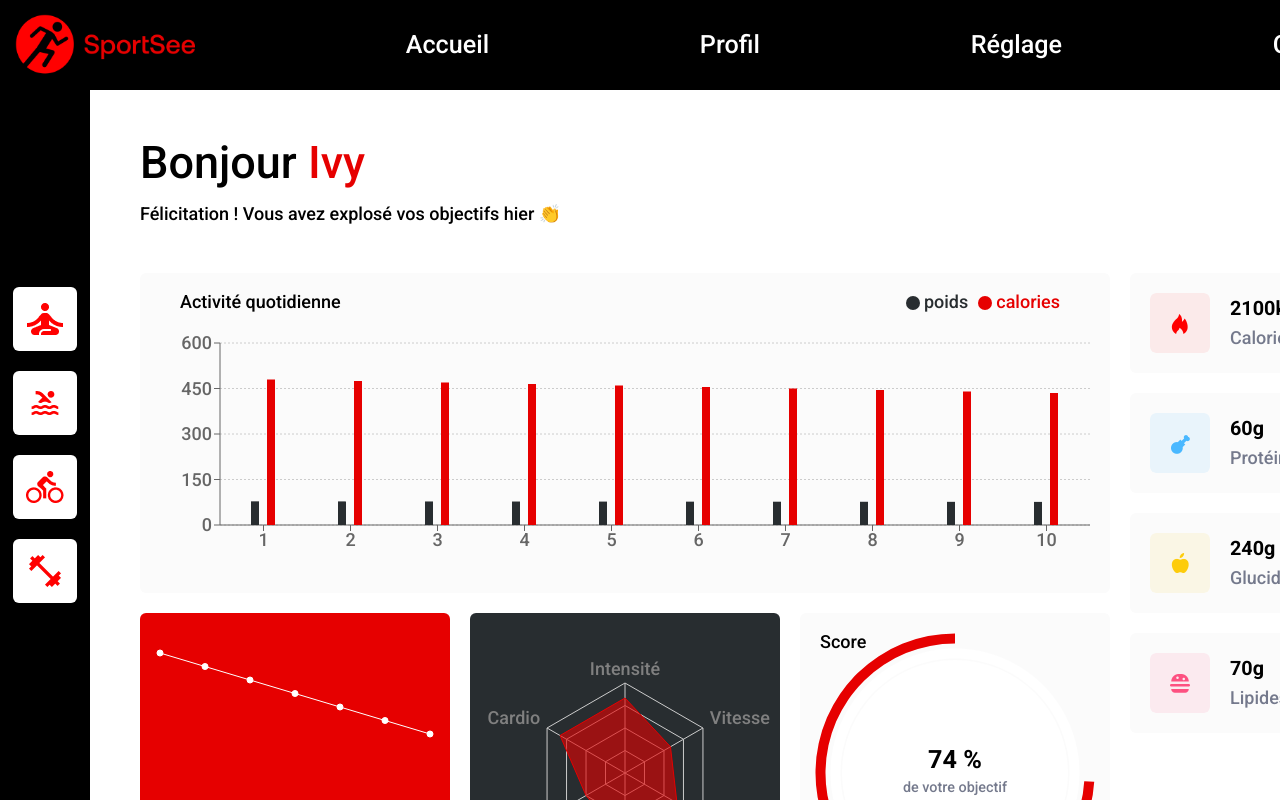
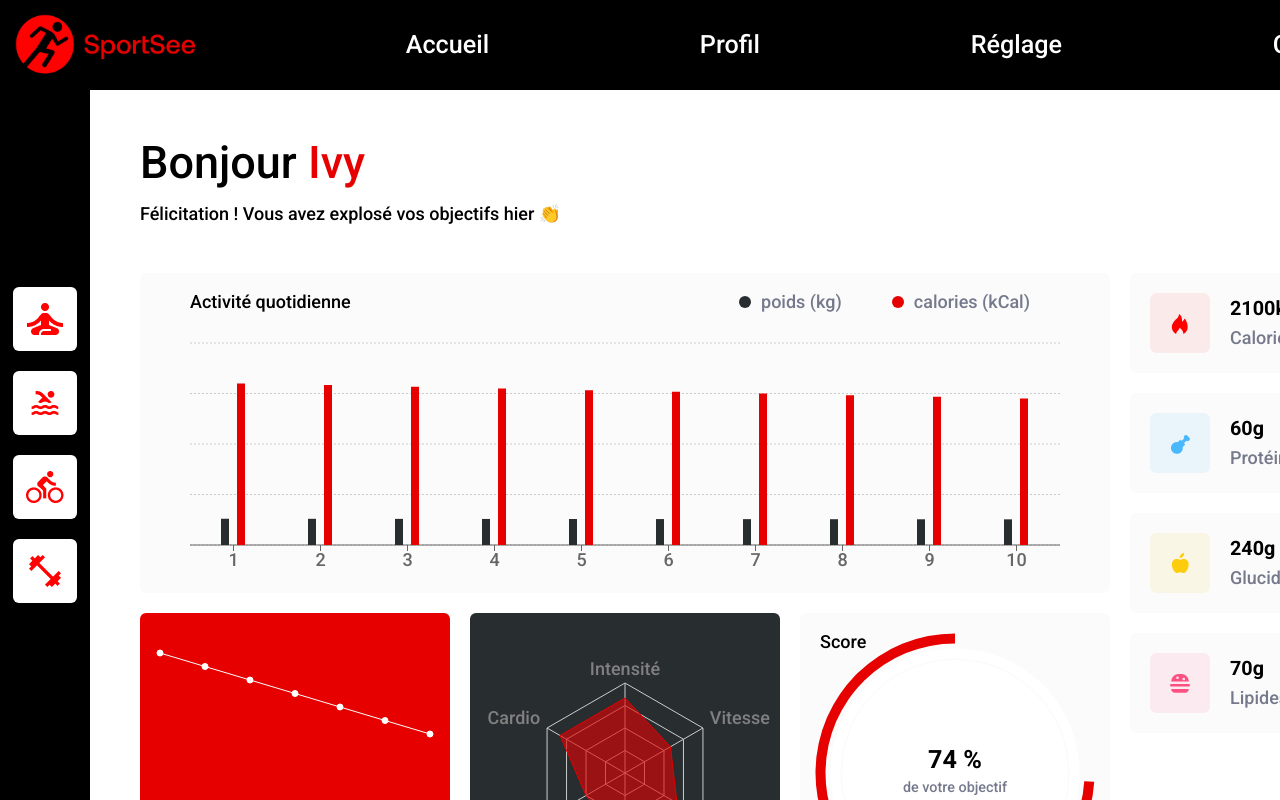
Before and after one commit to sylvain-galoustoff/oc-sportsee, a React (Vite) app: page /12 in a window 1280 px wide. Shown: the top 800 px of the page. Built offline with nearby package versions, Linux system fonts and the light colour scheme.

Commit message:
Session duration : custom legend

```diff
--- a/src/components/common/Activity/Activity.module.scss
+++ b/src/components/common/Activity/Activity.module.scss
@@ -4,10 +4,29 @@
   position: relative;
   height: 320px;
   @include card;
+}
 
-  p {
-    position: absolute;
-    top: 20px;
-    left: 40px;
-  }
+.title {
+  position: absolute;
+  top: 20px;
+  left: 50px;
 }
+
+.legend {
+  display: flex;
+  justify-content: flex-end;
+  gap: 50px;
+}
+
+.legendItem {
+  color: $textLight;
+  display: flex;
+  align-items: center;
+  gap: 10px;
+}
+
+.legendIcon {
+  width: 12px;
+  height: 12px;
+  border-radius: 50%;
+}
--- a/src/components/common/Activity/Activity.tsx
+++ b/src/components/common/Activity/Activity.tsx
@@ -1,6 +1,7 @@
-import { BarChart, XAxis, YAxis, Bar, CartesianGrid, ResponsiveContainer, Legend, Tooltip } from "recharts";
+import { BarChart, XAxis, Bar, CartesianGrid, ResponsiveContainer, Legend, Tooltip } from "recharts";
 import style from "./Activity.module.scss";
 import { ActivityType } from "../../../models/Models";
+import CustomLegend from "./CustomLegend.jsx";
 
 type PropsType = {
   data: ActivityType[] | undefined;
@@ -9,15 +10,15 @@ type PropsType = {
 function Activity({ data }: PropsType) {
   return (
     <div className={style.graph}>
-      <p>Activité quotidienne</p>
+      <p className={style.title}>Activité quotidienne</p>
       <ResponsiveContainer height={320}>
         <BarChart
           data={data}
           margin={{
             top: 70,
             bottom: 0,
-            left: 20,
-            right: 20,
+            left: 50,
+            right: 50,
           }}
           barSize={8}
           barGap={8}
@@ -41,18 +42,17 @@ function Activity({ data }: PropsType) {
             }}
           />
           <Legend
-            align="right"
-            iconType="circle"
             wrapperStyle={{
-              top: 0,
-              right: 0,
-              paddingTop: 20,
-              paddingRight: 40,
+              top: 20,
+              right: 80,
+              display: "flex",
+              justifyContent: "flex-end",
+              width: "100%",
             }}
+            content={<CustomLegend />}
           />
           <CartesianGrid vertical={false} strokeDasharray="2" />
           <XAxis dataKey="day" />
-          <YAxis dataKey="calories" />
           <Bar dataKey="poids" fill="#282D30" />
           <Bar dataKey="calories" fill="#E60000" />
         </BarChart>
--- /dev/null
+++ b/src/components/common/Activity/CustomLegend.jsx
@@ -0,0 +1,29 @@
+import style from "./Activity.module.scss";
+
+const CustomLegend = (props) => {
+  console.log(props);
+  const { payload } = props;
+
+  const unit = {
+    poids: "kg",
+    calories: "kCal",
+  };
+
+  return (
+    <div className={style.legend}>
+      {payload.map((entry, index) => (
+        <p key={`item-${index}`} className={style.legendItem}>
+          <span
+            className={style.legendIcon}
+            style={{
+              backgroundColor: entry.color,
+            }}
+          ></span>
+          {entry.value} ({unit[entry.value]})
+        </p>
+      ))}
+    </div>
+  );
+};
+
+export default CustomLegend;
--- a/tsconfig.json
+++ b/tsconfig.json
@@ -13,6 +13,8 @@
     "isolatedModules": true,
     "noEmit": true,
     "jsx": "react-jsx",
+    "allowJs": true,
+    "checkJs": false,
 
     /* Linting */
     "strict": true,
@@ -21,5 +23,6 @@
     "noFallthroughCasesInSwitch": true
   },
   "include": ["src"],
+  "exclude": ["**/*.jsx"],
   "references": [{ "path": "./tsconfig.node.json" }]
 }
```
Also changed, not shown: src/components/common/Activity/CustomTooltip.jsx (added).
